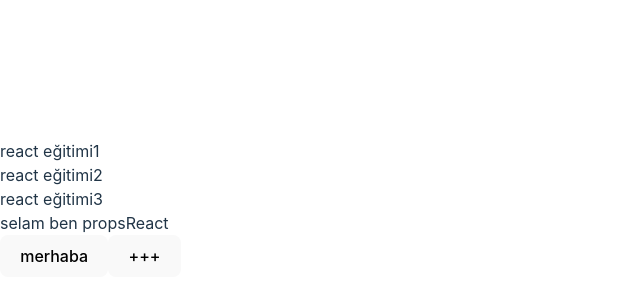
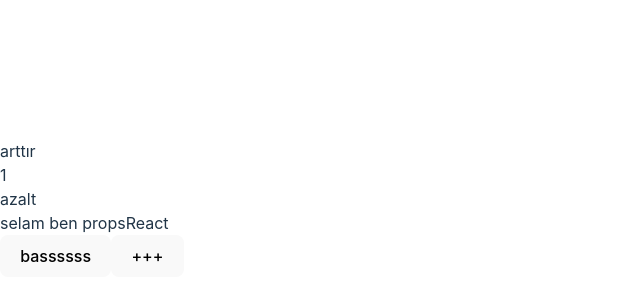
Before and after one commit to emresen20/react-course, a React (Vite) app: page / in a window 1280 px wide. Shown: the part 192-492 px from the top of the page, without its empty margins (0-640 px from the left). Built offline with nearby package versions, Linux system fonts and the light colour scheme.

Commit message:
input learnd  state learnd

```diff
--- a/src/App.jsx
+++ b/src/App.jsx
@@ -1,21 +1,29 @@
+import { useState } from "react"
 import Button from "./components/Button"
 import Texts from "./components/Texts"
 function App() {
 
+  const [babu,setBabu]=useState(1)
+  const [name,setName]=useState("")
+  const clickfunc=()=>{
+    setBabu("değişti")
+  }
+
   return (
     <>
-      <div >
-        react eğitimi1
+      <div onClick={()=>setBabu(babu+1)}>
+        arttır
       </div>
       <div >
-        react eğitimi2
+       {babu}
       </div>
-      <div >
-        react eğitimi3
+      <div onClick={()=>setBabu(babu-1)}>
+       azalt
       </div>
       <Texts text={"selam ben props"} name={"React "} />
-      <Button name={"merhaba"}/>
+      <Button name={"bassssss"} onClick={()=>setBabu(babu+1)}/>
       <Button name={"+++"}/>
+      {/* <input type="text" onChange={(e)=> setName(e.target.value)}/> //inputta böyle kullanulır */}
 
     </>
 
--- a/src/components/Button.jsx
+++ b/src/components/Button.jsx
@@ -1,8 +1,8 @@
 import React from 'react'
 
-const Button = ({name}) => {
+const Button = ({name,onClick}) => {
   return (
-    <button>
+    <button onClick={onClick}>
         {name}
     </button>
   )
```
